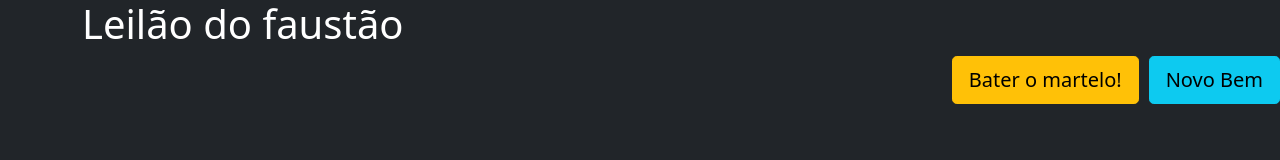
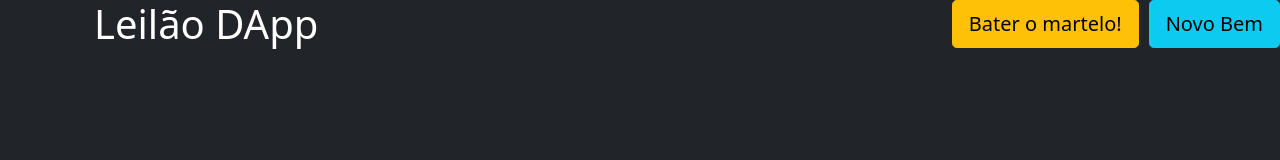
Before and after one commit to davicfg/davicfg.github.io, a plain HTML site: page index.html in a window 1280 px wide. Drawn offline with nearby package versions, Linux system fonts and the light colour scheme.

Commit message:
ajustew no layout

```diff
--- a/index.html
+++ b/index.html
@@ -15,15 +15,24 @@
 
 </head>
 <body class="bg-dark">
-
+  <div style="float: right;">
+    <button type="button" id="btnNovoBem" class="btn btn-info btn-lg btn-block">
+      Novo Bem
+    </button>
+  </div>
+  <div style="float: right;margin-right: 10px;">
+    <button type="button" id="btnJob" class="btn btn-warning btn-lg btn-block">
+      Bater o martelo!
+    </button>
+  </div>
   <div class="container">
     <div class="row">
-      <div class="col-sm-8 col-md-4 mb-8">
-        <h1 class="text-white" >Leilão do faustão</h1>
+      <div class="col-sm-10 col-md-4 mb-8">
+        <h1 class="text-white" >Leilão DApp</h1>
       </div>
   </div>
     <div class="row" id="lista-bens">
-      <div class="col-sm-12 col-md-4 mb-10" id="card-modelo" hidden>
+      <div class="col-sm-12 col-md-4 mb-10" id="card-modelo" hidden style="margin-bottom: 20px;">
         <div class="card" style="width: 18rem;" >
           <img class="card-img-top" src="https://random.imagecdn.app/280/180" alt="Card image cap">
           <div class="card-body" >
@@ -41,16 +50,7 @@
     </div>
   </div>
   </div>
-  <div style="float: right;">
-    <button type="button" id="btnNovoBem" class="btn btn-info btn-lg btn-block">
-      Novo Bem
-    </button>
-  </div>
-  <div style="float: right;margin-right: 10px;">
-    <button type="button" id="btnJob" class="btn btn-warning btn-lg btn-block">
-      Bater o martelo!
-    </button>
-  </div>
+
   <script src="https://cdn.jsdelivr.net/npm/web3@latest/dist/web3.min.js"></script>
   <script src="js/abi.js"></script>
   <script src="js/script.js"></script>
```
